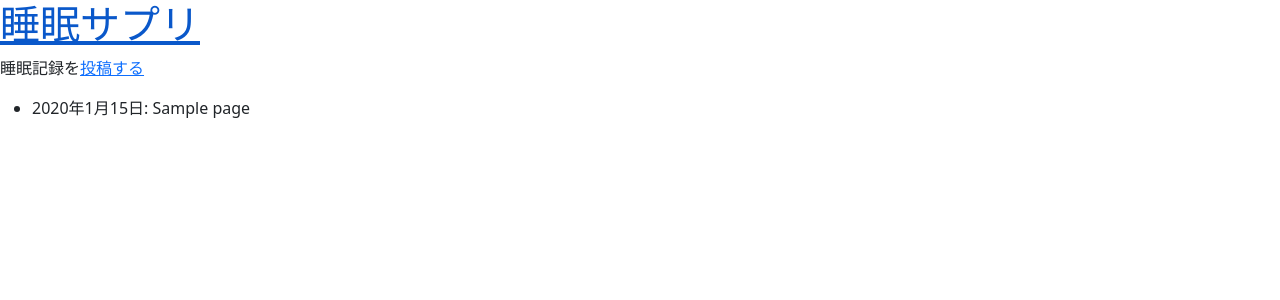
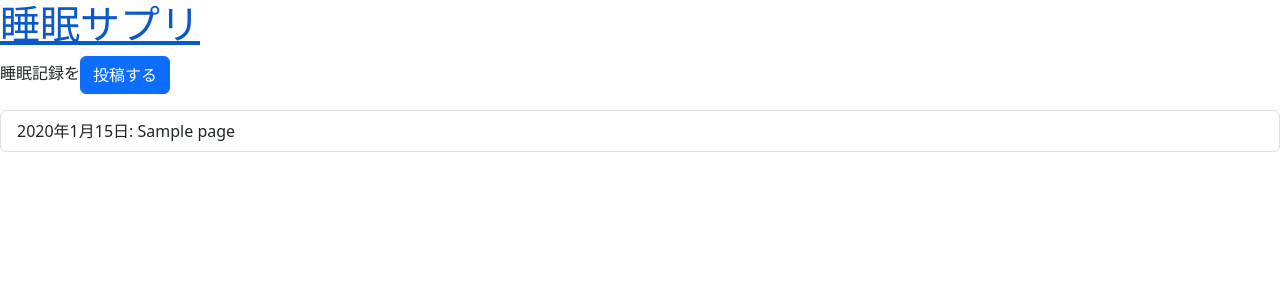
Before and after one commit to apache987/sleep, a Django app: page / in a window 1280 px wide. Shown: the top 300 px of the page. Run offline with Django 5.2, Linux system fonts and the light colour scheme; tables that the repository leaves empty hold one stand-in row (values such as "Sample post").

Commit message:
update html

```diff
--- a/bbs/forms.py
+++ b/bbs/forms.py
@@ -4,4 +4,4 @@ from .models import Page
 class PageForm(ModelForm):
     class Meta:
         model = Page
-        fields = ["title","page_date","body"]
+        fields = ["title","page_date","sleeping_time","body"]
--- a/bbs/models.py
+++ b/bbs/models.py
@@ -6,6 +6,7 @@ class Page(models.Model):
    title = models.CharField(max_length=1000,verbose_name="タイトル")
    body = models.TextField(max_length=2000,verbose_name="本文")
    page_date = models.DateField(verbose_name="日付")
+   sleeping_time = models.TimeField(verbose_name="睡眠時間",default="00:00")
    create_at = models.DateTimeField(auto_now_add=True,verbose_name="作成日時")
    update_at = models.DateTimeField(auto_now=True,verbose_name="更新日時")
 
--- a/templates/bbs/index.html
+++ b/templates/bbs/index.html
@@ -1,9 +1,9 @@
 {% extends "base/sleep_base.html" %}
 {% block body %}
-<p>睡眠記録を<a href="{% url 'bbs:page_create' %}">投稿する</a></p>
-<ul>
+<p>睡眠記録を<a href="{% url 'bbs:page_create' %}" class="btn btn-primary">投稿する</a></p>
+<ul class="list-group">
     {% for page in page_list %}
-        <li>{{ page.page_date }}: {{ page.title }}</li>
+        <li class="list-group-item">{{ page.page_date }}: {{ page.title }}</li>
     {% empty %}
         <div>投稿されている睡眠記録がありません。</div>
     {% endfor %}
--- a/templates/bbs/page_form.html
+++ b/templates/bbs/page_form.html
@@ -3,6 +3,6 @@
 <form method="POST">
     {% csrf_token %}
     {{ form.as_p }}
-    <button type="submit">投稿</button>
+    <button type="submit" class="btn btn-primary">投稿</button>
 </form>
 {% endblock %}
```
Also changed, not shown: db.sqlite3.
